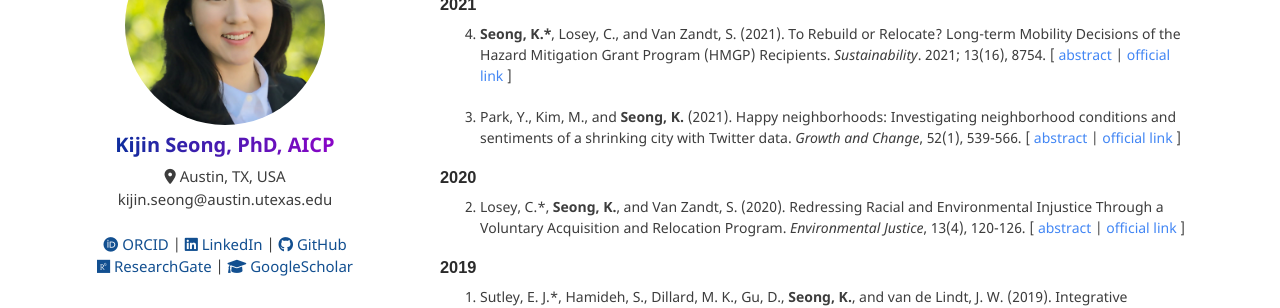
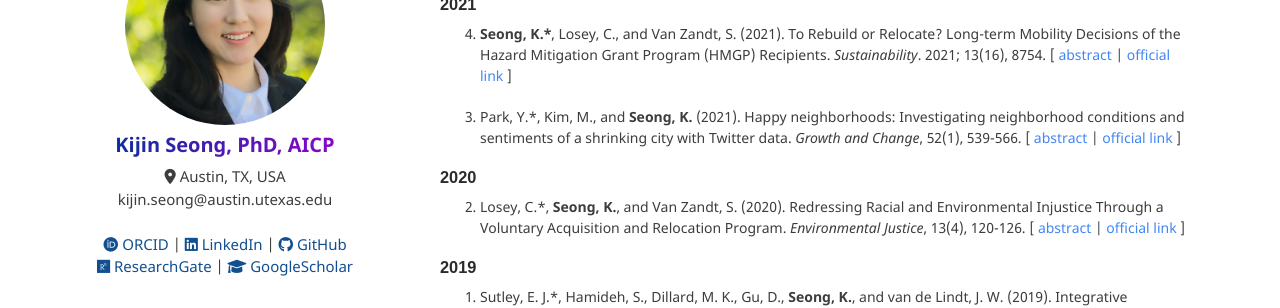
Before and after one commit to kijinseong/kijinseong.github.io, a Jekyll site: the page built from pages/publications.md, in a window 1280 px wide and 900 px high, scrolled down 1265 px. Shown: the part 153-461 px from the top of the window. Built offline with Jekyll 4.4.1, drawn with Linux system fonts in a browser that asks for light colours.

Commit message:
Corresponding

```diff
--- a/pages/publications.md
+++ b/pages/publications.md
@@ -171,7 +171,7 @@ permalink: /publications/
 
     <ol start="3">
         <li>
-            Park, Y., Kim, M., and <b>Seong, K.</b> (2021). Happy neighborhoods: Investigating neighborhood conditions and sentiments of a shrinking city with Twitter data. <i>Growth and Change</i>, 52(1), 539-566. [ <a href="javascript:void(0);" onclick="showdropinfo('Happy2021')">abstract</a> | <a href="https://onlinelibrary.wiley.com/doi/10.1111/grow.12451" target="_blank">official link</a> ]
+            Park, Y.*, Kim, M., and <b>Seong, K.</b> (2021). Happy neighborhoods: Investigating neighborhood conditions and sentiments of a shrinking city with Twitter data. <i>Growth and Change</i>, 52(1), 539-566. [ <a href="javascript:void(0);" onclick="showdropinfo('Happy2021')">abstract</a> | <a href="https://onlinelibrary.wiley.com/doi/10.1111/grow.12451" target="_blank">official link</a> ]
         </li>
     </ol>
 
```
